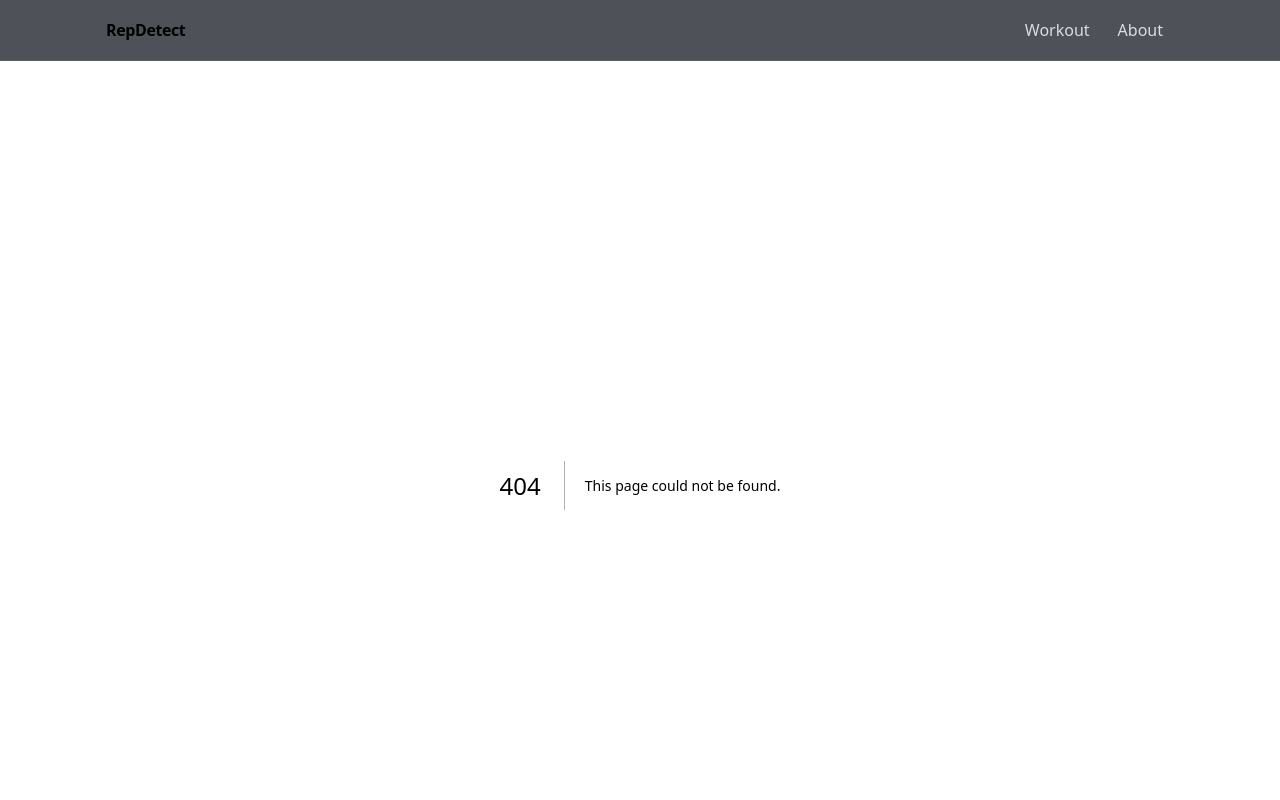
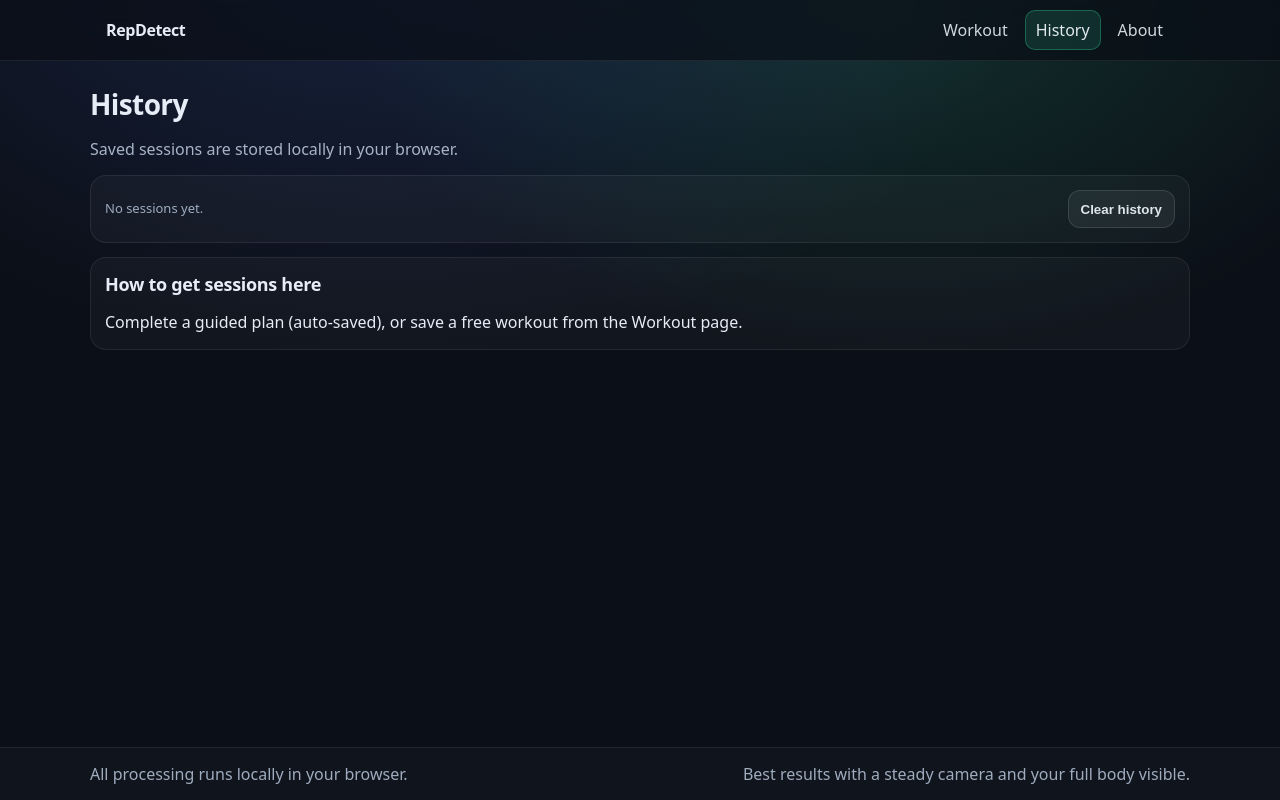
Before and after one commit to SameRainbows/Replike, a Next.js app: page /history in a window 1280 px wide. Before the commit this address had no page. Shown: the top 800 px of the page. Built offline with nearby package versions, Linux system fonts and the light colour scheme.

Commit message:
Add workout history page and session saving

```diff
--- a/app/components/NavBar.tsx
+++ b/app/components/NavBar.tsx
@@ -22,6 +22,13 @@ export default function NavBar() {
             Workout
           </Link>
           <Link
+            className={`nav__link${pathname === "/history" ? " nav__link--active" : ""}`}
+            href="/history"
+            aria-current={pathname === "/history" ? "page" : undefined}
+          >
+            History
+          </Link>
+          <Link
             className={`nav__link${pathname === "/about" ? " nav__link--active" : ""}`}
             href="/about"
             aria-current={pathname === "/about" ? "page" : undefined}
--- /dev/null
+++ b/app/history/page.tsx
@@ -0,0 +1,114 @@
+"use client";
+
+import { useEffect, useMemo, useState } from "react";
+import { clearSessions, loadSessions, type WorkoutSession } from "@/app/lib/workoutHistory";
+
+function formatDuration(sec: number) {
+  const s = Math.max(0, Math.floor(sec));
+  const mm = Math.floor(s / 60);
+  const ss = s % 60;
+  return `${mm}:${String(ss).padStart(2, "0")}`;
+}
+
+export default function HistoryPage() {
+  const [sessions, setSessions] = useState<WorkoutSession[]>([]);
+
+  useEffect(() => {
+    setSessions(loadSessions());
+  }, []);
+
+  const hasSessions = sessions.length > 0;
+
+  const rows = useMemo(() => {
+    return sessions.map((s) => {
+      const entries = Object.entries(s.repsByExercise || {}).filter(([, v]) => v > 0);
+      entries.sort((a, b) => b[1] - a[1]);
+      return { s, entries };
+    });
+  }, [sessions]);
+
+  return (
+    <section className="stack">
+      <header className="stack">
+        <h1 className="h1">History</h1>
+        <p className="lead">Saved sessions are stored locally in your browser.</p>
+      </header>
+
+      <div className="card" style={{ display: "flex", justifyContent: "space-between", gap: 10, alignItems: "center", flexWrap: "wrap" }}>
+        <div className="muted" style={{ fontSize: 13 }}>
+          {hasSessions ? `${sessions.length} session${sessions.length === 1 ? "" : "s"}` : "No sessions yet."}
+        </div>
+        <button
+          type="button"
+          onClick={() => {
+            if (!hasSessions) return;
+            const ok = window.confirm("Clear all saved sessions?");
+            if (!ok) return;
+            clearSessions();
+            setSessions([]);
+          }}
+          className="btn"
+          style={{ height: 38, padding: "0 12px" }}
+          disabled={!hasSessions}
+        >
+          Clear history
+        </button>
+      </div>
+
+      {rows.map(({ s, entries }) => (
+        <div key={s.id} className="card stack">
+          <div style={{ display: "flex", justifyContent: "space-between", gap: 10, alignItems: "baseline", flexWrap: "wrap" }}>
+            <div style={{ display: "grid", gap: 4 }}>
+              <div style={{ fontWeight: 800, letterSpacing: -0.2 }}>
+                {s.mode === "plan" ? s.planName ?? "Guided plan" : "Free workout"}
+              </div>
+              <div className="muted" style={{ fontSize: 12 }}>
+                {new Date(s.endedAt).toLocaleString()}
+              </div>
+            </div>
+            <div className="muted" style={{ fontSize: 12 }}>
+              {formatDuration(s.durationSec)}
+            </div>
+          </div>
+
+          <div className="grid grid--2">
+            <div className="card stack" style={{ padding: 12, background: "rgba(0,0,0,0.12)" }}>
+              <div className="card__title">Totals</div>
+              <div className="muted" style={{ fontSize: 13 }}>
+                Reps: {s.totalReps}
+              </div>
+              <div className="muted" style={{ fontSize: 13 }}>
+                Rejected: {s.totalRejects}
+              </div>
+            </div>
+
+            <div className="card stack" style={{ padding: 12, background: "rgba(0,0,0,0.12)" }}>
+              <div className="card__title">By exercise</div>
+              {entries.length === 0 ? (
+                <div className="muted" style={{ fontSize: 13 }}>
+                  No reps recorded.
+                </div>
+              ) : (
+                <div style={{ display: "grid", gap: 6 }}>
+                  {entries.map(([k, v]) => (
+                    <div key={k} className="muted" style={{ fontSize: 13, display: "flex", justifyContent: "space-between", gap: 10 }}>
+                      <span>{k.replaceAll("_", " ")}</span>
+                      <span style={{ color: "rgba(230, 237, 246, 0.92)" }}>{v}</span>
+                    </div>
+                  ))}
+                </div>
+              )}
+            </div>
+          </div>
+        </div>
+      ))}
+
+      {!hasSessions && (
+        <div className="card stack">
+          <h2 className="h2">How to get sessions here</h2>
+          <p className="p">Complete a guided plan (auto-saved), or save a free workout from the Workout page.</p>
+        </div>
+      )}
+    </section>
+  );
+}
--- /dev/null
+++ b/app/lib/workoutHistory.ts
@@ -0,0 +1,42 @@
+export type WorkoutSession = {
+  id: string;
+  startedAt: number;
+  endedAt: number;
+  durationSec: number;
+  mode: "free" | "plan";
+  planId?: string;
+  planName?: string;
+  totalReps: number;
+  totalRejects: number;
+  repsByExercise: Record<string, number>;
+};
+
+const STORAGE_KEY = "repdetect:sessions:v1";
+
+export function loadSessions(): WorkoutSession[] {
+  try {
+    const raw = localStorage.getItem(STORAGE_KEY);
+    if (!raw) return [];
+    const parsed = JSON.parse(raw);
+    if (!Array.isArray(parsed)) return [];
+    return parsed as WorkoutSession[];
+  } catch {
+    return [];
+  }
+}
+
+export function saveSessions(sessions: WorkoutSession[]) {
+  localStorage.setItem(STORAGE_KEY, JSON.stringify(sessions));
+}
+
+export function appendSession(next: WorkoutSession, maxSessions = 50): WorkoutSession[] {
+  const sessions = loadSessions();
+  const merged = [next, ...sessions];
+  const trimmed = merged.slice(0, maxSessions);
+  saveSessions(trimmed);
+  return trimmed;
+}
+
+export function clearSessions() {
+  localStorage.removeItem(STORAGE_KEY);
+}
```
Also changed, not shown: app/pose/PoseRepCounter.tsx (+81 -0 lines).
